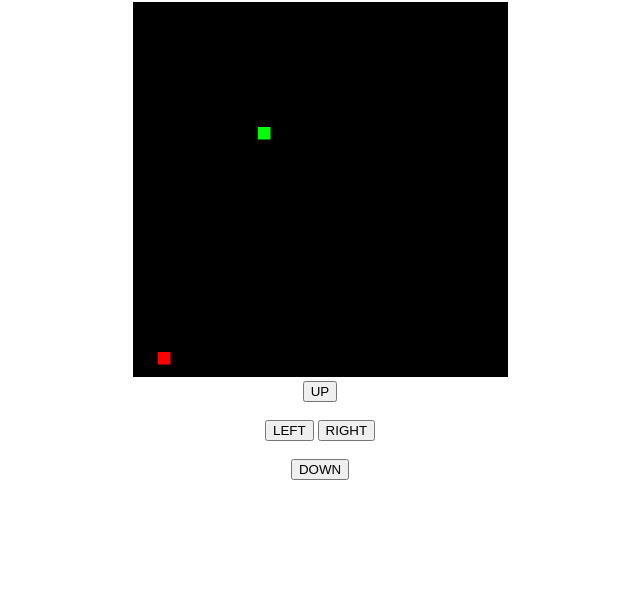
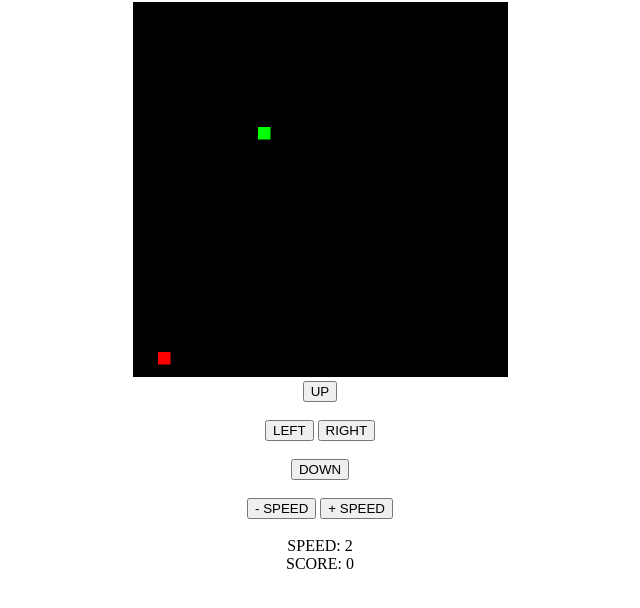
Before and after one commit to suldanaa/SpringFestGame, a plain HTML site: page game.html in a window 1280 px wide. Shown: the part 78-686 px from the top of the page, without its empty margins (320-960 px from the left). Drawn offline with Linux system fonts and the light colour scheme.

Commit message:
added speed controller and score counter

```diff
--- a/game.html
+++ b/game.html
@@ -17,9 +17,11 @@
         <button onclick="goLeft()">LEFT</button>
         <button onclick="goRight()">RIGHT</button><br><br>
         <button onclick="goDown()">DOWN</button><br><br>
-        <!-- <button onclick="changeSpeed(true)">- SPEED</button>
-            <button onclick="changeSpeed(false)">+ SPEED</button><br>
-            <div id="speed">3</div> -->
+        <button onclick="changeSpeed(false)">- SPEED</button>
+        <button onclick="changeSpeed(true)">+ SPEED</button><br><br>
+        <div id="speed">3</div>
+        <div id="score">SCORE: 0</div>
+
     </div>
     <audio id="failAudio">
         <source src="media/fail-sfx.wav" type="audio/wav">
--- a/snake.js
+++ b/snake.js
@@ -29,27 +29,30 @@ window.onload = function () {
 
     placeFood();
     document.addEventListener("keyup", changeDirection);
-    setInterval(update, 1000 / 10);
+    intervalId = setInterval(update, 1000 / (speed)); // store the interval ID
 }
 
-// function changeSpeed(incOrDec) {
+function changeSpeed(incOrDec) {
 
-//     if (incOrDec) {
-//         speed += 2;
-//     } else {
-//         if (speed <= 2) {
-//             speed = 2;
-//             return;
-//         } else {
-//             speed -= 2;
-//         }
-//     }
-// }
+    if (incOrDec) {
+        speed += 2;
+    } else {
+        if (speed <= 2) {
+            speed = 2;
+            return;
+        } else {
+            speed -= 2;
+        }
+    }
+    clearInterval(intervalId);
+    intervalId = setInterval(update, 1000 / (10 + speed));
+}
 
 function update() {
     if (gameOver) {
         return;
     }
+    var interval = 1000 / (10 + speed);
     context.fillStyle = "black";//changes color of the board
     context.fillRect(0, 0, board.width, board.height);
 
@@ -59,6 +62,7 @@ function update() {
     if (snakeX == foodX && snakeY == foodY) {
         snakeBody.push([foodX, foodY]);
         score++;
+        document.getElementById("score").innerHTML = "SCORE: " + score;
         var audio = document.getElementById('eatAudio');
         audio.play();
         placeFood();
@@ -72,9 +76,10 @@ function update() {
     }
 
     context.fillStyle = "lime"; //changes color of the snake
-    snakeX += velocityX * blockSize / speed; //controls speed
-    snakeY += velocityY * blockSize / speed;
-    // document.getElementById("speed").innerHTML = speed + " (lower is faster)";
+    snakeX += velocityX * blockSize / 2; //controls speed
+    snakeY += velocityY * blockSize / 2;
+    document.getElementById("speed").innerHTML = "SPEED: " + speed;
+
     context.fillRect(snakeX, snakeY, blockSize / 2, blockSize / 2);
     for (let i = 0; i < snakeBody.length; i++) {
         context.fillRect(snakeBody[i][0], snakeBody[i][1], blockSize / 2, blockSize / 2);
```
